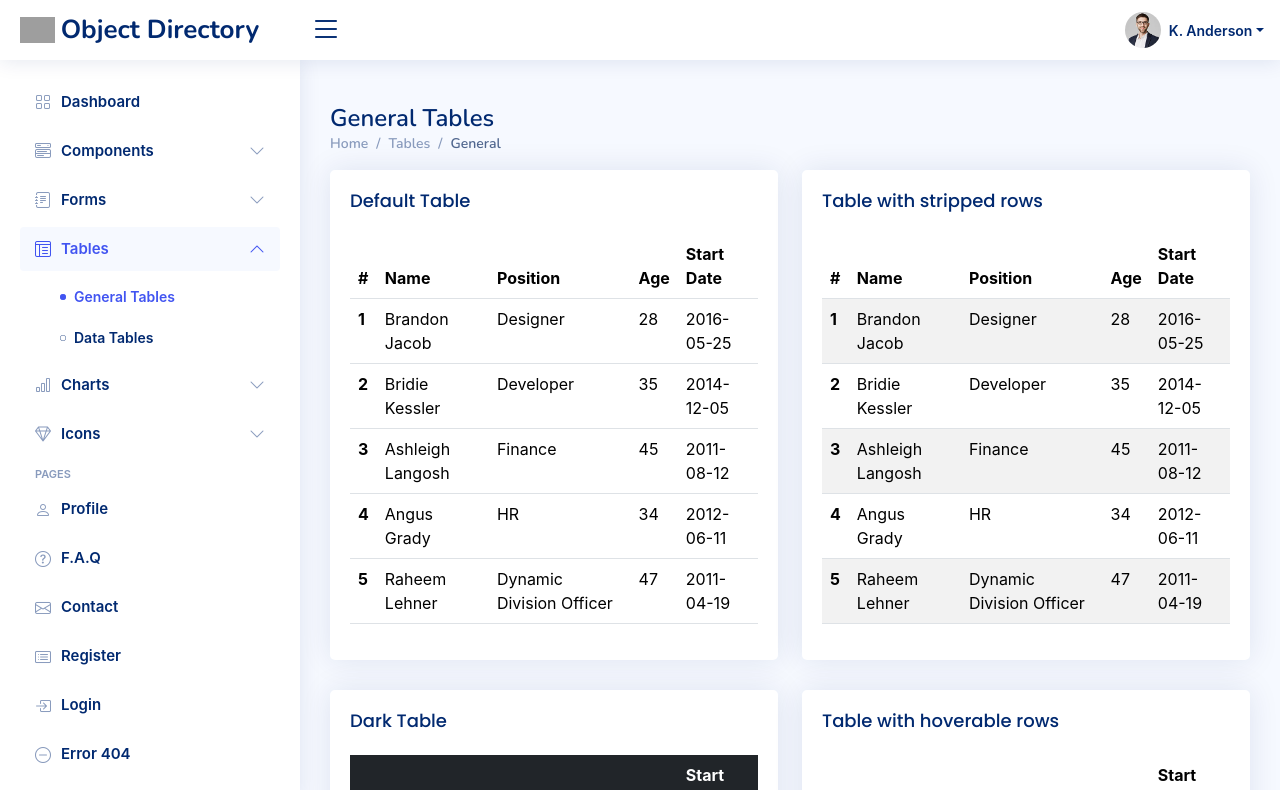
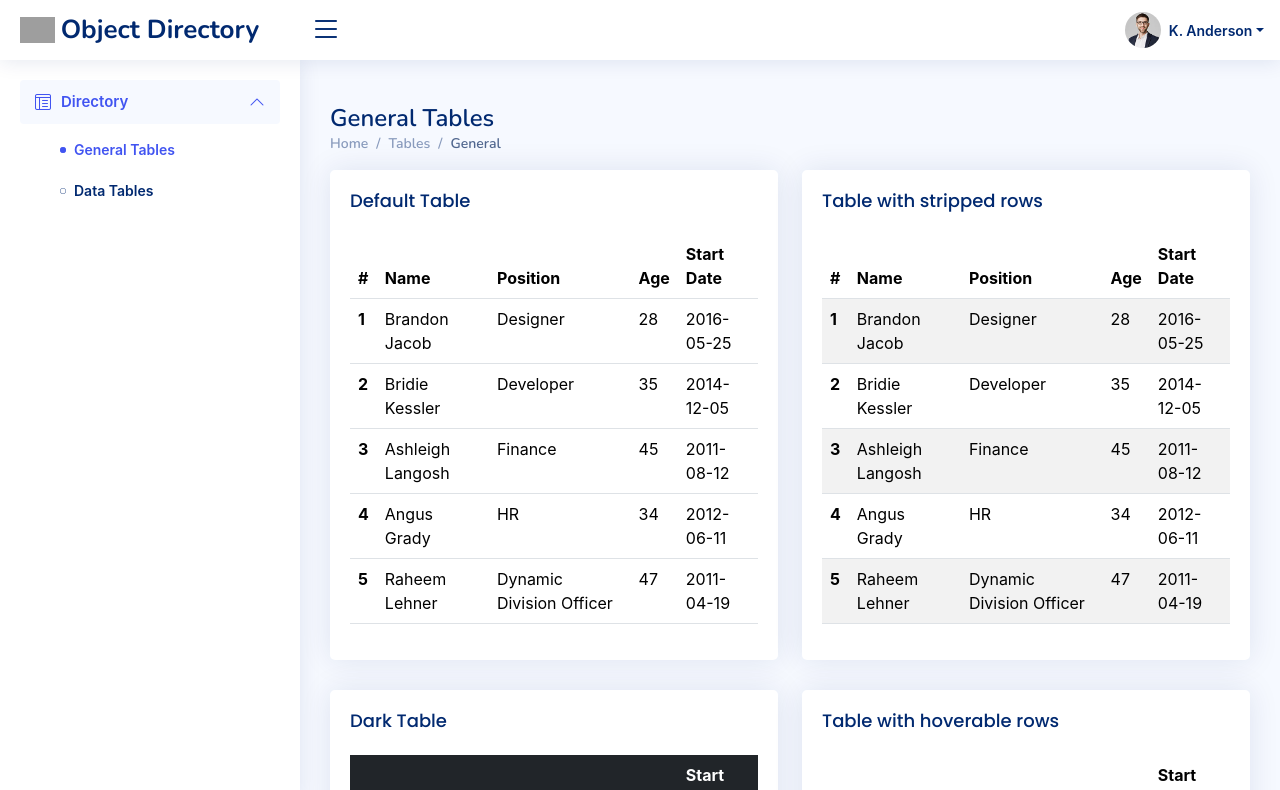
Before and after one commit to akashy0752016/sso, a React (Create React App) app in the folder demo/: page /Home in a window 1280 px wide. Shown: the top 790 px of the page. Built offline with nearby package versions, Linux system fonts and the light colour scheme; grey boxes are pictures that could not be loaded.

Commit message:
Update Sidebar.js

```diff
--- a/demo/src/components/common/Sidebar.js
+++ b/demo/src/components/common/Sidebar.js
@@ -7,121 +7,8 @@ const Sidebar = () => {
             <ul className="sidebar-nav" id="sidebar-nav">
 
             <li className="nav-item">
-                <a className="nav-link collapsed" href="index.html">
-                <i className="bi bi-grid"></i>
-                <span>Dashboard</span>
-                </a>
-            </li>
-
-            <li className="nav-item">
-                <a className="nav-link collapsed" data-bs-target="#components-nav" data-bs-toggle="collapse" href="#">
-                <i className="bi bi-menu-button-wide"></i><span>Components</span><i className="bi bi-chevron-down ms-auto"></i>
-                </a>
-                <ul id="components-nav" className="nav-content collapse " data-bs-parent="#sidebar-nav">
-                <li>
-                    <a href="components-alerts.html">
-                    <i className="bi bi-circle"></i><span>Alerts</span>
-                    </a>
-                </li>
-                <li>
-                    <a href="components-accordion.html">
-                    <i className="bi bi-circle"></i><span>Accordion</span>
-                    </a>
-                </li>
-                <li>
-                    <a href="components-badges.html">
-                    <i className="bi bi-circle"></i><span>Badges</span>
-                    </a>
-                </li>
-                <li>
-                    <a href="components-breadcrumbs.html">
-                    <i className="bi bi-circle"></i><span>Breadcrumbs</span>
-                    </a>
-                </li>
-                <li>
-                    <a href="components-buttons.html">
-                    <i className="bi bi-circle"></i><span>Buttons</span>
-                    </a>
-                </li>
-                <li>
-                    <a href="components-cards.html">
-                    <i className="bi bi-circle"></i><span>Cards</span>
-                    </a>
-                </li>
-                <li>
-                    <a href="components-carousel.html">
-                    <i className="bi bi-circle"></i><span>Carousel</span>
-                    </a>
-                </li>
-                <li>
-                    <a href="components-list-group.html">
-                    <i className="bi bi-circle"></i><span>List group</span>
-                    </a>
-                </li>
-                <li>
-                    <a href="components-modal.html">
-                    <i className="bi bi-circle"></i><span>Modal</span>
-                    </a>
-                </li>
-                <li>
-                    <a href="components-tabs.html">
-                    <i className="bi bi-circle"></i><span>Tabs</span>
-                    </a>
-                </li>
-                <li>
-                    <a href="components-pagination.html">
-                    <i className="bi bi-circle"></i><span>Pagination</span>
-                    </a>
-                </li>
-                <li>
-                    <a href="components-progress.html">
-                    <i className="bi bi-circle"></i><span>Progress</span>
-                    </a>
-                </li>
-                <li>
-                    <a href="components-spinners.html">
-                    <i className="bi bi-circle"></i><span>Spinners</span>
-                    </a>
-                </li>
-                <li>
-                    <a href="components-tooltips.html">
-                    <i className="bi bi-circle"></i><span>Tooltips</span>
-                    </a>
-                </li>
-                </ul>
-            </li>
-
-            <li className="nav-item">
-                <a className="nav-link collapsed" data-bs-target="#forms-nav" data-bs-toggle="collapse" href="#">
-                <i className="bi bi-journal-text"></i><span>Forms</span><i className="bi bi-chevron-down ms-auto"></i>
-                </a>
-                <ul id="forms-nav" className="nav-content collapse " data-bs-parent="#sidebar-nav">
-                <li>
-                    <a href="forms-elements.html">
-                    <i className="bi bi-circle"></i><span>Form Elements</span>
-                    </a>
-                </li>
-                <li>
-                    <a href="forms-layouts.html">
-                    <i className="bi bi-circle"></i><span>Form Layouts</span>
-                    </a>
-                </li>
-                <li>
-                    <a href="forms-editors.html">
-                    <i className="bi bi-circle"></i><span>Form Editors</span>
-                    </a>
-                </li>
-                <li>
-                    <a href="forms-validation.html">
-                    <i className="bi bi-circle"></i><span>Form Validation</span>
-                    </a>
-                </li>
-                </ul>
-            </li>
-
-            <li className="nav-item">
                 <a className="nav-link " data-bs-target="#tables-nav" data-bs-toggle="collapse" href="#">
-                <i className="bi bi-layout-text-window-reverse"></i><span>Tables</span><i className="bi bi-chevron-down ms-auto"></i>
+                <i className="bi bi-layout-text-window-reverse"></i><span>Directory</span><i className="bi bi-chevron-down ms-auto"></i>
                 </a>
                 <ul id="tables-nav" className="nav-content collapse show" data-bs-parent="#sidebar-nav">
                 <li>
@@ -137,103 +24,6 @@ const Sidebar = () => {
                 </ul>
             </li>
 
-            <li className="nav-item">
-                <a className="nav-link collapsed" data-bs-target="#charts-nav" data-bs-toggle="collapse" href="#">
-                <i className="bi bi-bar-chart"></i><span>Charts</span><i className="bi bi-chevron-down ms-auto"></i>
-                </a>
-                <ul id="charts-nav" className="nav-content collapse " data-bs-parent="#sidebar-nav">
-                <li>
-                    <a href="charts-chartjs.html">
-                    <i className="bi bi-circle"></i><span>Chart.js</span>
-                    </a>
-                </li>
-                <li>
-                    <a href="charts-apexcharts.html">
-                    <i className="bi bi-circle"></i><span>ApexCharts</span>
-                    </a>
-                </li>
-                <li>
-                    <a href="charts-echarts.html">
-                    <i className="bi bi-circle"></i><span>ECharts</span>
-                    </a>
-                </li>
-                </ul>
-            </li>
-
-            <li className="nav-item">
-                <a className="nav-link collapsed" data-bs-target="#icons-nav" data-bs-toggle="collapse" href="#">
-                <i className="bi bi-gem"></i><span>Icons</span><i className="bi bi-chevron-down ms-auto"></i>
-                </a>
-                <ul id="icons-nav" className="nav-content collapse " data-bs-parent="#sidebar-nav">
-                <li>
-                    <a href="icons-bootstrap.html">
-                    <i className="bi bi-circle"></i><span>Bootstrap Icons</span>
-                    </a>
-                </li>
-                <li>
-                    <a href="icons-remix.html">
-                    <i className="bi bi-circle"></i><span>Remix Icons</span>
-                    </a>
-                </li>
-                <li>
-                    <a href="icons-boxicons.html">
-                    <i className="bi bi-circle"></i><span>Boxicons</span>
-                    </a>
-                </li>
-                </ul>
-            </li>
-
-            <li className="nav-heading">Pages</li>
-
-            <li className="nav-item">
-                <a className="nav-link collapsed" href="users-profile.html">
-                <i className="bi bi-person"></i>
-                <span>Profile</span>
-                </a>
-            </li>
-
-            <li className="nav-item">
-                <a className="nav-link collapsed" href="pages-faq.html">
-                <i className="bi bi-question-circle"></i>
-                <span>F.A.Q</span>
-                </a>
-            </li>
-
-            <li className="nav-item">
-                <a className="nav-link collapsed" href="pages-contact.html">
-                <i className="bi bi-envelope"></i>
-                <span>Contact</span>
-                </a>
-            </li>
-
-            <li className="nav-item">
-                <a className="nav-link collapsed" href="pages-register.html">
-                <i className="bi bi-card-list"></i>
-                <span>Register</span>
-                </a>
-            </li>
-
-            <li className="nav-item">
-                <a className="nav-link collapsed" href="pages-login.html">
-                <i className="bi bi-box-arrow-in-right"></i>
-                <span>Login</span>
-                </a>
-            </li>
-
-            <li className="nav-item">
-                <a className="nav-link collapsed" href="pages-error-404.html">
-                <i className="bi bi-dash-circle"></i>
-                <span>Error 404</span>
-                </a>
-            </li>
-
-            <li className="nav-item">
-                <a className="nav-link collapsed" href="pages-blank.html">
-                <i className="bi bi-file-earmark"></i>
-                <span>Blank</span>
-                </a>
-            </li>
-
             </ul>
 
         </aside>
```
